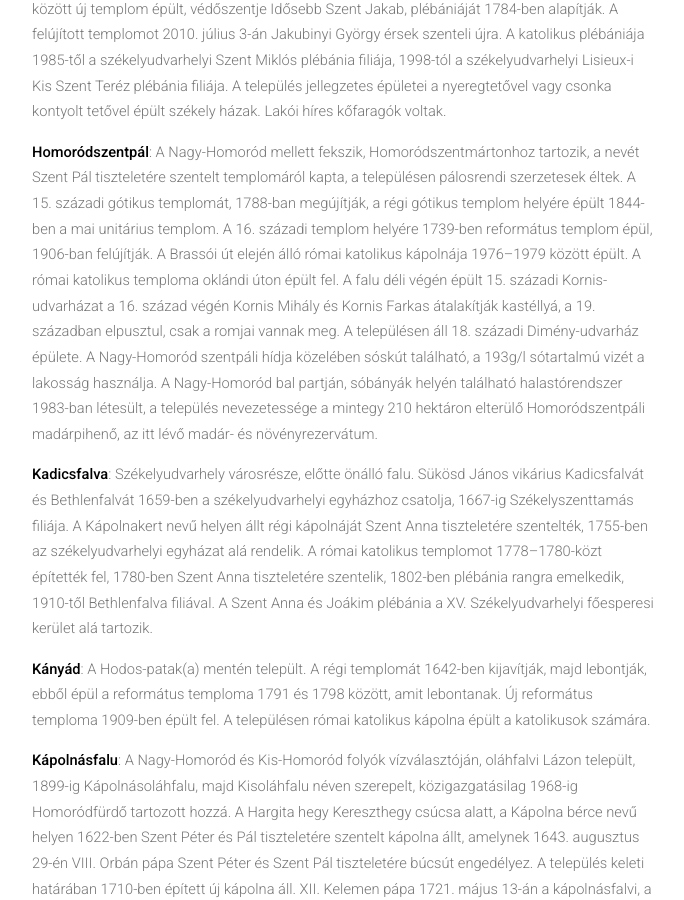
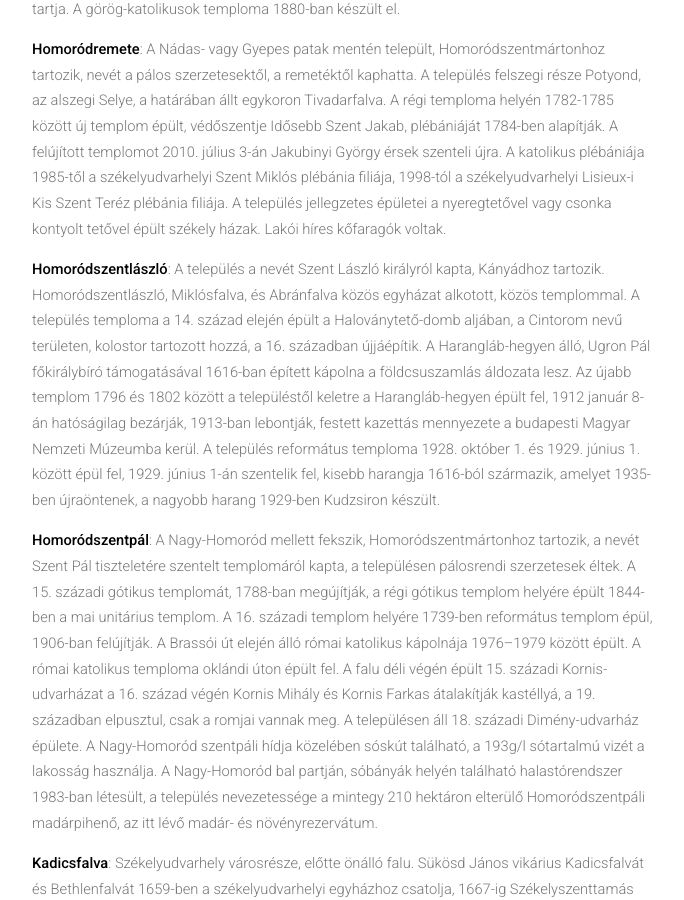
Before and after one commit to siculia/siculia.github.io, a Jekyll site: the page built from siculia-udvarhelyszek.html, in a window 1280 px wide and 900 px high, scrolled down 5737 px. Shown: the whole window, without its empty margins (128-812 px from the left). Built offline with Jekyll 4.4.1, drawn with Linux system fonts in a browser that asks for light colours; nearby versions of some CDN libraries; library files that are not in the unit come from our copies; some of the changed text lies outside the part shown.

Commit message:
Homoródszentlászló

```diff
--- a/siculia-udvarhelyszek.html
+++ b/siculia-udvarhelyszek.html
@@ -71,6 +71,7 @@ layout: default
 							Városfalva, Vécke, Zetelaka </p>
 
 							<hr></hr>
+							<p style="text-align: left;"><b>Abásfalva</b>:A Nagy-Homoród mentén települt, 1913 előtt Homoródabásfalva volt a neve, Homoródszentmártonhoz tartozik. Unitárius temploma 1879-ben épült. László Gyula régész, egyetemi tanár, képzőművész abásfalvi kötődésű. A településen élők főként mezőgazdasággal foglalkoznak.</p>
 							<p style="text-align: left;"><b>Agyagfalva</b>: Agyagfalva a Bögözi-medencében, a Nagy-Küküllő felső folyásának bal partján, a Fancsika-patak völgyének északi kijáratánál fekszik. A falu mellett, a mostani Fancsikahíd táján feküdt a egykori  Fancsikafalva. Agyagfalva közepén álló kőkerítéssel övezett református gótikus templom a 14-15. században épült. Az Agyagfalván felállított emlékmű az 1848. október 16-án kezdődött székely nemzetgyűlésnek állít emléket, ahol a székelyek kinyílvánították csatlakozásukat a magyar szabadságharchoz.</p>
 							<p style="text-align: left;"><b>Atyha</b>: Sóvidéki település, a Korond- és a Küsmöd-patakok vízválasztóján települt. Régi középkori temploma a mai Szentegyházas-erdő nevű határrészen állt, romjait 1818-ban fedezik fel. A Kupásné-hegy alatti kőtemplom 1652-ben épült, 1795-ben lebontják. A kőfallal kerített római katolikus templomot 1797 és 1799 között építik fel, 1867-ben leég, 1437-ben öntött harangja az 1867-es tűzvész áldozata lesz. A római katolikus templom tornyában két, 1922-ben, Nagyszebenben öntött harang és egy csengettyű állt. A templom tornyát 1927. július 2-án a vihar ledönti. A templom a búcsúját július 22-én, Bűnbánó Mária Magdolna napján tartja. A római katolikus templom 2016. szeptember 18-án villámcsapás következtében leég. </p>
 							<p style="text-align: left;"><b>Bágy</b>: A Dályai-, vagy Dá-pataka mellett fekszik, Homoródszentmártonhoz tartozik. Kőkerítéssel övezett református temploma a 15–16. század fordulóján épült gótikus stílusban. A templom tornya 1804-ben épült, nagyobb harangja 1920-ból, a kisebb 1887-ből származik. A templom orgonája 1871-ből való, a szószék koronája 1832-ből, a diófából készült úrasztala 1936-ból. A templom 2013-ban végzett felújításakor, a falbába beépített követ találtak amelyen székely rovással készült felirat olvasható. A település mellett, a Várhegy tetején épült fel a 17. században Bágy, Ége, Dálya, Lókod, Patakfalva és Recsenyéd települések munkájából  a bágyi vár, amelynek romjait maradtak meg. A Bágyi Várfesztivált minden év pünkösd vasárnapján rendezik.</p>
@@ -93,6 +94,7 @@ layout: default
 							<p style="text-align: left;"><b>Homoródfürdő</b>: Üdülőtelep, 1773-tól 1968-ig Kápolnásfalu fürdőtelepe, közigazgatásilag Szentegyházához tartozik. Szárhegyi Lázár János gróf, erdélyi főkormányszéki tanácsos, a madéfalvi vérengzés ügyében kiküldött bizottság tagja 1765-ben fogadalmi kápolnát építtet Nepomuki Szent János tiszteletére, amelynek búcsúja szeptember 14-én, a Szent Kereszt felmagasztalása ünnepén volt. A felújított kápolnát 2015-ben már Keresztelő Szent János tiszteletére szentelik, búcsúját június 24-én, Keresztelő Szent János születése ünnepén tartja. Homoródfürdő a Homoród-fennsíkon található üdülőhely, ahol tizenkét befogott borvízforrás tör felszínre. A leghíresebbek a Lobogó-forrás, és a Mária-forrás. A Lobogó Szabadidőközpont és Fürdő strandján két kültéri medence található, amelyek korszerű vízcserélő, szűrő- és forgatóberendezéssel ellátott, folyamatosan melegített 28-29 C°-os, illetve 28–30 C°-os vizhőmérsékletűek.  A beltéri sósfürdő Parajdról szállított 39 C°-os fokos természetes, gyógyhatású sós vízet tartalmaz. A településen sípálya működik.</p>
 							<p style="text-align: left;"><b>Homoródkarácsonyfalva</b>: A Kis-Homoród völgyében települt, Oklándhoz tartozik. Homoródkarácsonyfalva 13. század végén épült templomának román kori szentélye fennmaradt, az unitárius templom északi falán Szent László freskó található, további freskók a Jézus születése, a Három királyok hódolata és Szent Ilona. Jézus születésének jelenetét a 14. század első felében, a Szent László-legendát 14. század második felében festhették. A Szent Heléna, vagy Szent Ilona római császárnőt ábrázoló freskó megfestésére az 1496-ban történt toronyépítés idején kerülhetett sor. A román kori templom déli kapujának kialakítására és ablakainak bővítésére a 14. században kerül sor, a templomot 1495-1496-ban kibővítik. A román kori templom 1465-ben kap nyugati homlokzati tornyot. Az unitárius templom védőfallal övezett, templomtoronynya Agnus Dei-domborművel díszített kapuja szemöldökkövén az 1496-os évszám olvasható. A templomtorony alsó kétharmada gótikus, utolsó szintje későbbi építésű. A torony második szintjén lévő északi lőrésablak bélletébe befalazva látható a még megfejtetlen rovásírásos kő. A szentély északi támpillérén bevésett 1646-os és 1649-es évszám került elő, kazettás mennyezetét 1752-ben készítik, a szószékkorona és az úrasztala 1798-ban készült el. A katolikusok temploma 1783-ban készült el, a búcsúját július 2-án, Sarlós Boldogasszony napján tartja. A görög-katolikusok temploma 1880-ban készült el.</p>
 							<p style="text-align: left;"><b>Homoródremete</b>: A Nádas- vagy Gyepes patak mentén települt, Homoródszentmártonhoz tartozik, nevét a pálos szerzetesektől, a remetéktől kaphatta. A település felszegi része Potyond, az alszegi Selye, a határában állt egykoron Tivadarfalva. A régi temploma helyén 1782-1785 között új templom épült, védőszentje Idősebb Szent Jakab, plébániáját 1784-ben alapítják. A felújított templomot 2010. július 3-án Jakubinyi György érsek szenteli újra. A katolikus plébániája 1985-től a székelyudvarhelyi Szent Miklós plébánia filiája, 1998-tól a székelyudvarhelyi Lisieux-i Kis Szent Teréz plébánia  filiája. A település jellegzetes épületei a nyeregtetővel vagy csonka kontyolt tetővel épült székely házak. Lakói híres kőfaragók voltak.</p>
+							<p style="text-align: left;"><b>Homoródszentlászló</b>: A település a nevét Szent László királyról kapta, Kányádhoz tartozik. Homoródszentlászló, Miklósfalva, és Abránfalva közös egyházat alkotott, közös templommal. A település temploma a 14. század elején épült a Haloványtető-domb aljában, a Cintorom nevű területen, kolostor tartozott hozzá, a 16. században újjáépítik. A Harangláb-hegyen álló, Ugron Pál főkirálybíró támogatásával 1616-ban épített kápolna a földcsuszamlás áldozata lesz.  Az újabb templom 1796 és 1802 között a településtől keletre a Harangláb-hegyen épült fel, 1912 január 8-án hatóságilag bezárják, 1913-ban lebontják, festett kazettás mennyezete a budapesti Magyar Nemzeti Múzeumba kerül. A település református temploma 1928. október 1. és 1929. június 1. között épül fel, 1929. június 1-án szentelik fel, kisebb harangja 1616-ból származik, amelyet 1935-ben újraöntenek, a nagyobb harang 1929-ben Kudzsiron készült.</p>
 							<p style="text-align: left;"><b>Homoródszentpál</b>: A Nagy-Homoród mellett fekszik, Homoródszentmártonhoz tartozik, a nevét Szent Pál tiszteletére szentelt templomáról kapta, a településen pálosrendi szerzetesek éltek. A 15. századi gótikus templomát, 1788-ban megújítják, a régi gótikus templom helyére épült 1844-ben a mai unitárius templom. A 16. századi templom helyére 1739-ben református templom épül, 1906-ban felújítják. A Brassói út elején álló római katolikus kápolnája 1976–1979 között épült. A római katolikus temploma oklándi úton épült fel. A falu déli végén épült 15. századi Kornis-udvarházat a 16. század végén Kornis Mihály és Kornis Farkas átalakítják kastéllyá, a 19. században elpusztul, csak a romjai vannak meg. A településen áll 18. századi Dimény-udvarház épülete. A Nagy-Homoród szentpáli hídja közelében sóskút található, a 193g/l sótartalmú vizét a lakosság használja. A Nagy-Homoród bal partján, sóbányák helyén található halastórendszer 1983-ban létesült, a település nevezetessége a mintegy 210 hektáron elterülő Homoródszentpáli madárpihenő, az itt lévő madár- és növényrezervátum.</p>
 							<p style="text-align: left;"><b>Kadicsfalva</b>: Székelyudvarhely városrésze, előtte önálló falu. Sükösd János vikárius Kadicsfalvát és Bethlenfalvát 1659-ben a székelyudvarhelyi egyházhoz csatolja, 1667-ig Székelyszenttamás filiája. A Kápolnakert nevű helyen állt régi kápolnáját Szent Anna tiszteletére szentelték, 1755-ben az székelyudvarhelyi egyházat alá rendelik. A római katolikus templomot 1778–1780-közt építették fel, 1780-ben Szent Anna tiszteletére szentelik, 1802-ben plébánia rangra emelkedik, 1910-től Bethlenfalva filiával. A Szent Anna és Joákim plébánia a XV. Székelyudvarhelyi főesperesi kerület alá tartozik.</p>
 							<p style="text-align: left;"><b>Kányád</b>: A Hodos-patak(a) mentén települt. A régi templomát 1642-ben kijavítják, majd lebontják, ebből épül a református temploma 1791 és 1798 között, amit lebontanak. Új református temploma 1909-ben épült fel. A településen római katolikus kápolna épült a katolikusok számára.</p>
```
